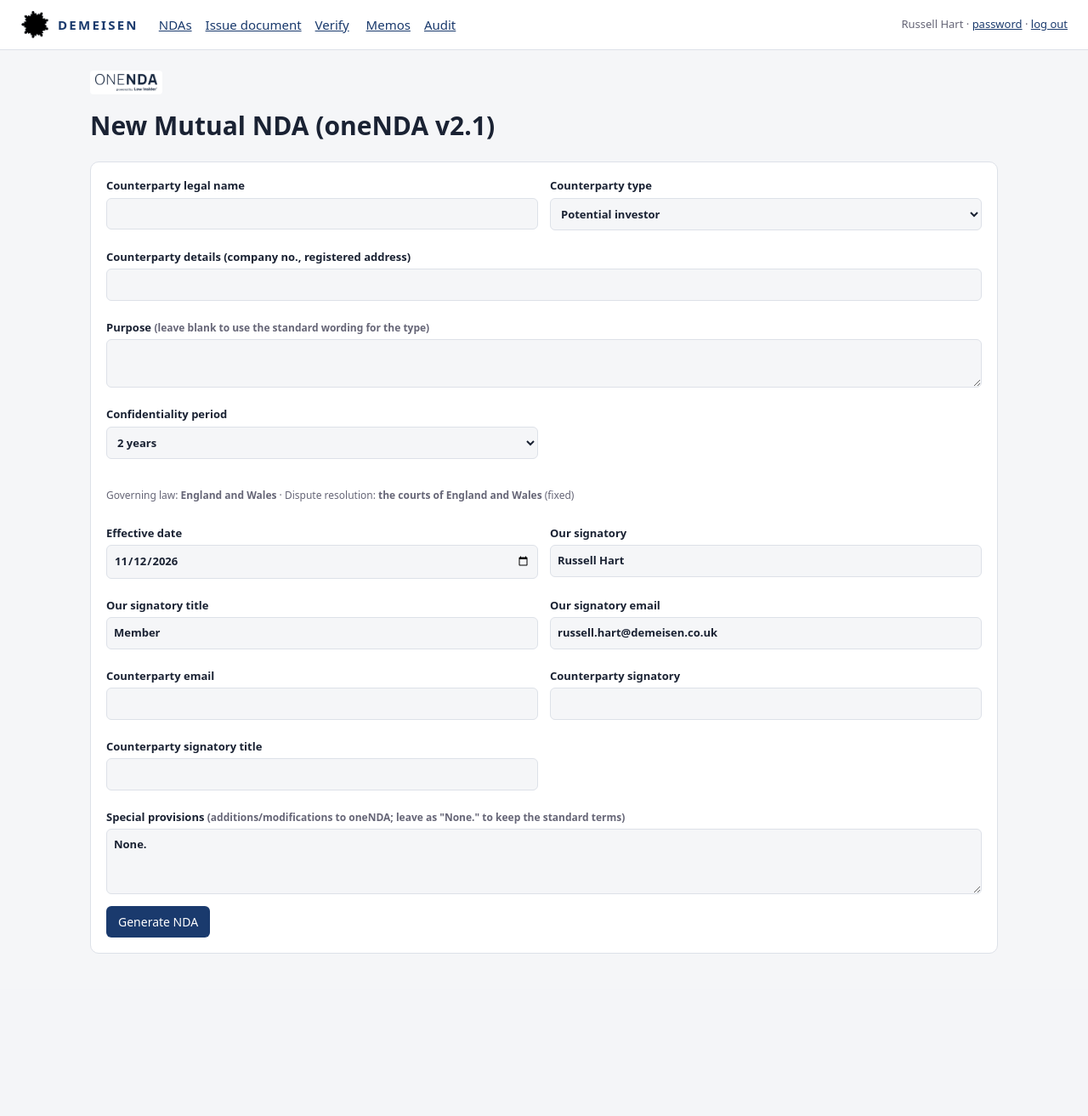
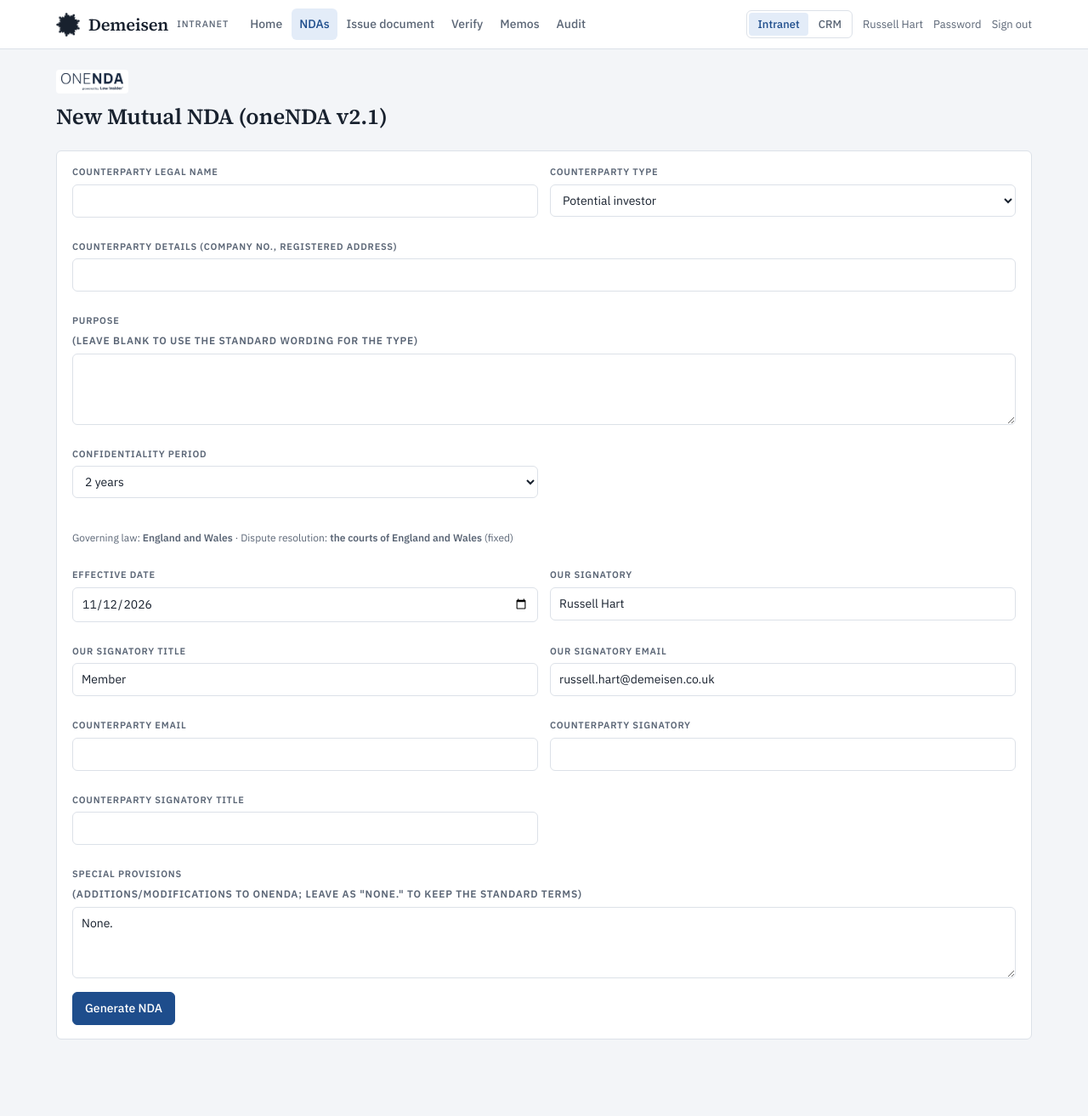
Before and after one commit to HitmanH/-demeisen-intranet-poc, a Flask app: page /nda/new in a window 1280 px wide. Shown: the whole page at 85% size. Before the commit the page ends 1122 px from the top, so only its background shows below. Run offline with Flask 3, Linux system fonts and the light colour scheme; the visitor is signed in with stand-in values (Sample User, id 1); data comes from the database, SQL or seed files in the repository.

Commit message:
Adopt shared Demeisen UI (CRM look, logo, app switcher with CRM link)
Co-Authored-By: Claude Opus 5.5 <noreply@anthropic.com>
Claude-Session: https://claude.ai/code/session_01KbwU1gQj61VuVrEB8zWBQ3

```diff
--- a/config.py
+++ b/config.py
@@ -5,6 +5,7 @@ FIRM_NAME = "Demeisen LLP"
 FIRM_ADDRESS = "c/o HaysMac, 10 Queen Street Place, London EC4R 1AG, United Kingdom"
 FIRM_OPERATING_ADDRESS = "53 Davies Street, London W1K 5JH"
 FIRM_COMPANY_NO = "OC460451"
+BRAND_NAME = "Demeisen"            # shown in the header
 WORDMARK_TEXT = "DEMEISEN"          # used for PDF wordmark/watermark
 SECRET_KEY = os.environ.get("INTRANET_SECRET", "dev-change-me")
 
@@ -16,6 +17,11 @@ MEMBERS = [
 
 # Memos at or above this value are flagged "material" (all members must sign off)
 MATERIAL_THRESHOLD = 5000
+
+# Other Demeisen apps, shown in the header app switcher
+APPS = [
+    {"title": "CRM", "url": os.environ.get("CRM_URL", "https://d1ld7k58u2qhpo.cloudfront.net")},
+]
 
 # Home page tiles
 LINKS = [
--- a/static/style.css
+++ b/static/style.css
@@ -1,19 +1,29 @@
-:root{--ink:#1a2233;--muted:#667;--line:#dde1e8;--bg:#f5f6f8;--card:#fff;--accent:#1a3a6d}
-@media(prefers-color-scheme:dark){:root{--ink:#e6e8ee;--muted:#9aa;--line:#334;--bg:#12161d;--card:#1b212b;--accent:#7aa2e8}}
-*{box-sizing:border-box}body{margin:0;font:15px/1.5 system-ui,sans-serif;color:var(--ink);background:var(--bg)}
-header{display:flex;gap:24px;align-items:center;flex-wrap:wrap;padding:12px 24px;background:var(--card);border-bottom:1px solid var(--line)}
-.brand{font-weight:800;letter-spacing:.15em;color:var(--accent);text-decoration:none}nav a{margin-right:16px}.who{margin-left:auto;font-size:13px;color:var(--muted)}
-a{color:var(--accent)}main{max-width:1100px;margin:0 auto;padding:24px 16px}h1{display:flex;gap:12px;align-items:center;flex-wrap:wrap}
-.card{background:var(--card);border:1px solid var(--line);border-radius:10px;padding:18px;margin-bottom:18px}.narrow{max-width:380px;margin:60px auto}
-.alert{border-left:4px solid #d08a00}.grid{display:grid;grid-template-columns:repeat(auto-fill,minmax(220px,1fr));gap:14px;margin-bottom:24px}
-.tile{display:block;background:var(--card);border:1px solid var(--line);border-radius:10px;padding:16px;text-decoration:none;color:var(--ink)}.tile:hover{border-color:var(--accent)}
-.tile span{display:block;color:var(--muted);font-size:13px}.tile.ext b{color:var(--accent)}
-.two{display:grid;grid-template-columns:1fr 1fr;gap:14px}.full{grid-column:1/-1}@media(max-width:700px){.two{grid-template-columns:1fr}}
-label{display:block;font-weight:600;font-size:13px;margin-bottom:8px}label.check{font-weight:normal}input:not([type=checkbox]),select,textarea{display:block;width:100%;margin-top:4px;padding:8px;border:1px solid var(--line);border-radius:6px;font:inherit;background:var(--bg);color:var(--ink)}
-button,.btn{background:var(--accent);color:#fff;border:0;border-radius:6px;padding:8px 14px;font:inherit;cursor:pointer;text-decoration:none;font-size:14px;margin-top:6px}
-button.secondary{background:var(--muted)}button.danger{background:#b3261e}
-table{width:100%;border-collapse:collapse;background:var(--card)}td,th{padding:8px;border-bottom:1px solid var(--line);text-align:left;vertical-align:top}
-.pill{font-size:12px;padding:2px 8px;border-radius:99px;background:var(--line)}.s-approved{background:#cdeccf;color:#145a1e}.s-rejected{background:#f6d2cf;color:#8a1c14}.s-awaiting{background:#fbe7b5;color:#6b4a00}
-.flash{padding:10px 14px;border-radius:6px;background:#dcefdc;color:#145a1e;margin-bottom:14px}.flash.error{background:#f6d2cf;color:#8a1c14}
-.memo{white-space:pre-wrap}.small,small{font-size:12px;color:var(--muted)}
-.brand{display:flex;align-items:center;gap:10px}.brand img{height:34px;border-radius:4px;background:#fff}.onenda{height:28px;display:block;margin-bottom:-6px;background:#fff;padding:4px 6px;border-radius:4px}.loginlogo{height:72px;display:block;margin:0 auto 8px}
+/* Intranet-specific layout on top of the shared Demeisen UI (static/ui/demeisen.css). */
+main h1 { display: flex; gap: 12px; align-items: center; flex-wrap: wrap; margin-bottom: 20px; }
+.card { background: var(--surface); border: 1px solid var(--line); border-radius: var(--r); padding: 16px 18px; margin-bottom: 18px; }
+.card h2 { margin-bottom: 12px; }
+.card.alert { border-left: 4px solid var(--warn); }
+.narrow { max-width: 400px; margin: 64px auto; }
+.grid { display: grid; grid-template-columns: repeat(auto-fill, minmax(220px, 1fr)); gap: 12px; margin-bottom: 24px; }
+.tile { padding: 14px 16px; }
+.tile.ext b { color: var(--accent); }
+.two { display: grid; grid-template-columns: 1fr 1fr; gap: 14px; } .full { grid-column: 1 / -1; }
+@media (max-width: 700px) { .two { grid-template-columns: 1fr; } }
+label { display: flex; flex-direction: column; gap: 6px; font-size: 11px; font-weight: 600; letter-spacing: 0.07em; text-transform: uppercase; color: var(--muted); margin-bottom: 12px; }
+label > input, label > select, label > textarea { font-size: 14px; letter-spacing: 0; text-transform: none; color: var(--ink); font-weight: 400; }
+label.check { flex-direction: row; align-items: center; text-transform: none; letter-spacing: 0; font-size: 14px; font-weight: 400; color: var(--ink); }
+button:not(.linkbtn) { display: inline-flex; align-items: center; gap: 6px; padding: 8px 14px; border-radius: var(--r); border: 1px solid var(--accent); background: var(--accent); color: var(--on-accent); font-weight: 500; cursor: pointer; margin-top: 4px; }
+button:not(.linkbtn):hover { filter: brightness(1.08); }
+button.secondary { background: transparent; color: var(--accent); border-color: var(--line); }
+button.danger { background: var(--crit); border-color: var(--crit); color: #fff; }
+h1 .btn { font-family: var(--f-body); font-size: 14px; }
+.card table { margin: -4px 0; }
+.pill { background: var(--hover); color: var(--muted); border: 1px solid var(--line); }
+.s-approved { background: var(--ok-soft); color: var(--ok); border-color: transparent; }
+.s-rejected { background: var(--crit-soft); color: var(--crit); border-color: transparent; }
+.s-awaiting { background: var(--warn-soft); color: var(--warn); border-color: transparent; }
+.memo { white-space: pre-wrap; }
+.small, small { font-size: 12px; color: var(--muted); }
+.onenda { height: 28px; display: block; margin-bottom: 8px; background: #fff; padding: 4px 6px; border-radius: 4px; }
+.loginlogo { width: 56px; height: 56px; margin: 0 auto 12px; display: block; color: var(--ink); }
+.narrow h1 { justify-content: center; }
--- /dev/null
+++ b/static/ui/demeisen.css
@@ -0,0 +1,159 @@
+/* Demeisen UI v1.0.1 — shared look for Demeisen apps (CRM, intranet, …).
+   Plain CSS, no build step. Copy dist/ into your app and link this file.
+   Rebrand: override the variables in "Brand" below and swap assets/logo-mark.png. */
+
+/* ---------- Brand (override these to rebrand) ---------- */
+:root {
+  --brand-name: "Demeisen";
+  --brand-logo: url("assets/logo-mark.png");
+}
+
+/* ---------- Tokens ---------- */
+:root {
+  --bg: #F3F5F8;
+  --surface: #FFFFFF;
+  --ink: #18212E;
+  --muted: #5B6676;
+  --line: #DCE1E8;
+  --hover: #F7F9FB;
+  --accent: #1E4D8C;
+  --accent-soft: #E3ECF8;
+  --on-accent: #FFFFFF;
+  --ci: #22706C;
+  --ci-soft: #DDF0EE;
+  --dem: #4A4F8C;
+  --dem-soft: #E8E9F6;
+  --intel: #8A5A12;
+  --intel-soft: #F6ECDB;
+  --ok: #2F7A4F;
+  --ok-soft: #E0F1E7;
+  --warn: #9A6200;
+  --warn-soft: #FBF0D9;
+  --crit: #B3261E;
+  --crit-soft: #FBE4E2;
+  --mark: #FFE7A3;
+  --f-body: "IBM Plex Sans", system-ui, -apple-system, "Segoe UI", sans-serif;
+  --f-mono: "IBM Plex Mono", ui-monospace, Consolas, monospace;
+  --f-display: "Source Serif 4", Georgia, "Times New Roman", serif;
+  --r: 6px;
+  color-scheme: light;
+}
+@media (prefers-color-scheme: dark) {
+  :root:not([data-theme="light"]) {
+    --bg: #0F141B; --surface: #171E28; --ink: #E6EAF0; --muted: #97A3B4; --line: #2A3442; --hover: #1C2531;
+    --accent: #86ADE8; --accent-soft: #1D2B40; --on-accent: #0F141B;
+    --ci: #6FC7C1; --ci-soft: #14302E; --dem: #A9ADE8; --dem-soft: #24264A;
+    --intel: #DDB06A; --intel-soft: #2E2618; --ok: #6CC08F; --ok-soft: #17291F;
+    --warn: #E2A93B; --warn-soft: #2E2410; --crit: #F08A82; --crit-soft: #34191A; --mark: #5A4A16;
+    color-scheme: dark;
+  }
+}
+:root[data-theme="dark"] {
+  --bg: #0F141B; --surface: #171E28; --ink: #E6EAF0; --muted: #97A3B4; --line: #2A3442; --hover: #1C2531;
+  --accent: #86ADE8; --accent-soft: #1D2B40; --on-accent: #0F141B;
+  --ci: #6FC7C1; --ci-soft: #14302E; --dem: #A9ADE8; --dem-soft: #24264A;
+  --intel: #DDB06A; --intel-soft: #2E2618; --ok: #6CC08F; --ok-soft: #17291F;
+  --warn: #E2A93B; --warn-soft: #2E2410; --crit: #F08A82; --crit-soft: #34191A; --mark: #5A4A16;
+  color-scheme: dark;
+}
+
+/* ---------- Base ---------- */
+* { box-sizing: border-box; }
+body { margin: 0; background: var(--bg); color: var(--ink); font-family: var(--f-body); font-size: 14px; line-height: 1.5; }
+a { color: var(--accent); }
+button, input, select, textarea { font: inherit; color: inherit; }
+:focus-visible { outline: 2px solid var(--accent); outline-offset: 2px; }
+.wrap { max-width: 1180px; margin: 0 auto; padding-left: max(16px, env(safe-area-inset-left, 0px)); padding-right: max(16px, env(safe-area-inset-right, 0px)); }
+.muted { color: var(--muted); }
+.mono { font-family: var(--f-mono); font-variant-numeric: tabular-nums; }
+
+/* ---------- Header ---------- */
+header.top { position: sticky; top: 0; z-index: 5; background: var(--surface); border-bottom: 1px solid var(--line); }
+header.top .wrap { display: flex; align-items: center; gap: 16px; flex-wrap: wrap; padding-block: 10px; }
+.brand { display: inline-flex; align-items: center; gap: 10px; color: var(--ink); text-decoration: none;
+  font-family: var(--f-display); font-size: 20px; font-weight: 600; letter-spacing: -0.01em; white-space: nowrap; }
+.brand-mark { width: 28px; height: 28px; flex: none; background: currentColor;
+  -webkit-mask: var(--brand-logo) center / contain no-repeat; mask: var(--brand-logo) center / contain no-repeat; }
+.brand span { font-family: var(--f-body); font-size: 11px; font-weight: 500; letter-spacing: 0.08em; text-transform: uppercase; color: var(--muted); }
+nav.tabs { display: flex; flex-wrap: wrap; gap: 2px; flex: 1; min-width: 0; }
+nav.tabs a { padding: 8px 9px; border-radius: var(--r); color: var(--muted); text-decoration: none; font-weight: 500; white-space: nowrap; }
+nav.tabs a:hover { color: var(--ink); background: var(--hover); }
+nav.tabs a[aria-current="page"] { background: var(--accent-soft); color: var(--accent); }
+/* App switcher + user area on the right of the header */
+.top-right { display: flex; align-items: center; gap: 12px; margin-left: auto; font-size: 13px; color: var(--muted); }
+.top-right a { color: var(--muted); text-decoration: none; }
+.top-right a:hover { color: var(--ink); }
+.apps { display: inline-flex; gap: 2px; padding: 2px; border: 1px solid var(--line); border-radius: var(--r); }
+.apps a { padding: 4px 10px; border-radius: 4px; font-weight: 500; }
+.apps a[aria-current="true"] { background: var(--accent-soft); color: var(--accent); }
+@media (max-width: 900px) { header.top { position: static; } header.top .wrap { gap: 8px; } nav.tabs a { padding: 6px 10px; } }
+
+/* ---------- Page ---------- */
+main .wrap { padding-block: 24px 72px; }
+h1 { font-family: var(--f-display); font-size: 26px; font-weight: 600; margin: 0; text-wrap: balance; letter-spacing: -0.01em; }
+h2 { font-size: 11px; font-weight: 600; letter-spacing: 0.08em; text-transform: uppercase; color: var(--muted); margin: 0 0 12px; display: flex; gap: 8px; align-items: baseline; }
+h3 { font-size: 15px; font-weight: 600; margin: 0 0 8px; }
+.pagehead { display: flex; align-items: flex-end; justify-content: space-between; gap: 16px; flex-wrap: wrap; margin-bottom: 20px; }
+.sub { color: var(--muted); margin: 4px 0 0; max-width: 65ch; }
+.panel { background: var(--surface); border: 1px solid var(--line); border-radius: var(--r); }
+.panel.pad { padding: 16px 18px; }
+.stack { display: flex; flex-direction: column; gap: 20px; }
+.narrow { max-width: 400px; margin: 64px auto; }
+
+/* ---------- Controls ---------- */
+.btn { display: inline-flex; align-items: center; gap: 6px; padding: 8px 14px; border-radius: var(--r); border: 1px solid var(--accent); background: var(--accent); color: var(--on-accent); font-weight: 500; cursor: pointer; white-space: nowrap; text-decoration: none; }
+.btn:hover { filter: brightness(1.08); }
+.btn.ghost { background: transparent; color: var(--accent); border-color: var(--line); }
+.btn.ghost:hover { background: var(--hover); filter: none; }
+.btn.danger { background: var(--crit); border-color: var(--crit); color: #fff; }
+.btn.sm { padding: 5px 10px; font-size: 13px; }
+.linkbtn { background: none; border: 0; padding: 0; color: var(--accent); cursor: pointer; text-decoration: underline; text-underline-offset: 2px; }
+input:not([type]), input[type="text"], input[type="email"], input[type="password"], input[type="number"], input[type="search"], input[type="date"], input[type="tel"], input[type="file"], select, textarea {
+  width: 100%; min-width: 0; padding: 8px 10px; border: 1px solid var(--line); border-radius: var(--r); background: var(--surface);
+}
+textarea { resize: vertical; min-height: 84px; line-height: 1.5; }
+input:focus, select:focus, textarea:focus { outline: 2px solid var(--accent); outline-offset: -1px; border-color: var(--accent); }
+.field { display: flex; flex-direction: column; gap: 6px; min-width: 0; }
+.lbl { font-size: 11px; font-weight: 600; letter-spacing: 0.07em; text-transform: uppercase; color: var(--muted); }
+.lbl em { font-style: normal; font-weight: 400; text-transform: none; letter-spacing: 0; }
+.fgrid { display: grid; grid-template-columns: repeat(auto-fit, minmax(200px, 1fr)); gap: 14px; }
+.span-all { grid-column: 1 / -1; }
+.form-actions { display: flex; gap: 10px; align-items: center; flex-wrap: wrap; }
+.form-error { color: var(--crit); font-weight: 500; }
+
+/* ---------- Pills ---------- */
+.pill { display: inline-flex; align-items: center; padding: 1px 8px; border-radius: 999px; font-size: 12px; font-weight: 500; white-space: nowrap; line-height: 1.6; }
+.pill.inv { background: var(--accent-soft); color: var(--accent); }
+.pill.ci { background: var(--ci-soft); color: var(--ci); }
+.pill.dem { background: var(--dem-soft); color: var(--dem); }
+.pill.intel { background: var(--intel-soft); color: var(--intel); }
+.pill.done, .pill.ok { background: var(--ok-soft); color: var(--ok); }
+.pill.warn { background: var(--warn-soft); color: var(--warn); }
+.pill.crit { background: var(--crit-soft); color: var(--crit); }
+.pill.open, .pill.oth { background: var(--hover); color: var(--muted); border: 1px solid var(--line); }
+
+/* ---------- Tiles ---------- */
+.tiles { display: grid; grid-template-columns: repeat(auto-fill, minmax(220px, 1fr)); gap: 12px; }
+.tile { padding: 12px 14px; display: flex; flex-direction: column; gap: 2px; text-decoration: none; color: var(--ink); background: var(--surface); border: 1px solid var(--line); border-radius: var(--r); }
+.tile:hover { background: var(--hover); }
+.tile b { font-weight: 600; }
+.tile span { color: var(--muted); font-size: 13px; }
+.tile .n { font-size: 28px; font-weight: 600; font-variant-numeric: tabular-nums; line-height: 1.1; }
+
+/* ---------- Tables ---------- */
+.tbl-wrap { overflow-x: auto; }
+table { width: 100%; border-collapse: collapse; font-variant-numeric: tabular-nums; }
+th { text-align: left; font-size: 11px; font-weight: 600; letter-spacing: 0.07em; text-transform: uppercase; color: var(--muted); padding: 10px 12px; border-bottom: 1px solid var(--line); white-space: nowrap; }
+td { padding: 10px 12px; border-bottom: 1px solid var(--line); vertical-align: middle; }
+tr:last-child td { border-bottom: 0; }
+td.num, th.num { text-align: right; }
+
+/* ---------- Messages ---------- */
+.flash { padding: 10px 14px; border-radius: var(--r); margin-bottom: 16px; background: var(--ok-soft); color: var(--ok); font-weight: 500; }
+.flash.error { background: var(--crit-soft); color: var(--crit); }
+.flash.warn { background: var(--warn-soft); color: var(--warn); }
+.empty { padding: 16px 14px; color: var(--muted); }
+.toast { position: fixed; left: 50%; bottom: calc(20px + env(safe-area-inset-bottom, 0px)); transform: translateX(-50%) translateY(20px); background: var(--ink); color: var(--bg); padding: 10px 16px; border-radius: var(--r); font-weight: 500; opacity: 0; pointer-events: none; transition: opacity .2s, transform .2s; z-index: 20; max-width: calc(100vw - 32px); }
+.toast.show { opacity: 1; transform: translateX(-50%) translateY(0); }
+
+@media print { header.top, .no-print { display: none !important; } body { background: #fff; } }
--- a/templates/base.html
+++ b/templates/base.html
@@ -1,9 +1,21 @@
-<!doctype html><html><head><meta charset="utf-8"><meta name="viewport" content="width=device-width,initial-scale=1">
+<!doctype html><html lang="en"><head><meta charset="utf-8"><meta name="viewport" content="width=device-width,initial-scale=1">
 <title>{% block title %}Intranet{% endblock %} · {{ cfg.FIRM_NAME }}</title>
+<link rel="icon" href="{{ url_for('static', filename='ui/assets/favicon.png') }}">
+<link rel="preconnect" href="https://fonts.googleapis.com"><link rel="preconnect" href="https://fonts.gstatic.com" crossorigin>
+<link rel="stylesheet" href="https://fonts.googleapis.com/css2?family=IBM+Plex+Mono:wght@400;500&family=IBM+Plex+Sans:wght@400;500;600&family=Source+Serif+4:opsz,wght@8..60,600&display=swap">
+<link rel="stylesheet" href="{{ url_for('static', filename='ui/demeisen.css') }}">
 <link rel="stylesheet" href="{{ url_for('static', filename='style.css') }}"></head><body>
-{% if me %}<header><a class="brand" href="/"><img src="{{ url_for('static', filename='logo.png') }}" alt="">{{ cfg.WORDMARK_TEXT }}</a>
-<nav><a href="/nda">NDAs</a><a href="/issue">Issue document</a><a href="/verify">Verify</a>
-<a href="/memos">Memos</a><a href="/audit">Audit</a></nav>
-<span class="who">{{ me.name }} · <a href="/password">password</a> · <a href="/logout">log out</a></span></header>{% endif %}
-<main>{% for cat, msg in get_flashed_messages(with_categories=true) %}<div class="flash {{cat}}">{{ msg }}</div>{% endfor %}
-{% block body %}{% endblock %}</main></body></html>
+{% set here = request.path %}
+{% if me %}<header class="top"><div class="wrap">
+  <a class="brand" href="/"><i class="brand-mark" aria-hidden="true"></i>{{ cfg.BRAND_NAME }} <span>Intranet</span></a>
+  <nav class="tabs" aria-label="Sections">
+    {% for href, label in [("/", "Home"), ("/nda", "NDAs"), ("/issue", "Issue document"), ("/verify", "Verify"), ("/memos", "Memos"), ("/audit", "Audit")] %}
+    <a href="{{ href }}"{% if (href == "/" and here == "/") or (href != "/" and here.startswith(href)) %} aria-current="page"{% endif %}>{{ label }}</a>{% endfor %}
+  </nav>
+  <div class="top-right">
+    {% if cfg.APPS %}<nav class="apps" aria-label="Apps"><a href="/" aria-current="true">Intranet</a>{% for a in cfg.APPS %}<a href="{{ a.url }}">{{ a.title }}</a>{% endfor %}</nav>{% endif %}
+    <span>{{ me.name }}</span><a href="/password">Password</a><a href="/logout">Sign out</a>
+  </div>
+</div></header>{% endif %}
+<main><div class="wrap">{% for cat, msg in get_flashed_messages(with_categories=true) %}<div class="flash {{cat}}">{{ msg }}</div>{% endfor %}
+{% block body %}{% endblock %}</div></main></body></html>
--- a/templates/login.html
+++ b/templates/login.html
@@ -1,3 +1,3 @@
-{% extends "base.html" %}{% block body %}<div class="card narrow"><img class="loginlogo" src="/static/logo.png" alt=""><h1>{{ cfg.FIRM_NAME }}</h1>
+{% extends "base.html" %}{% block body %}<div class="card narrow"><i class="brand-mark loginlogo" aria-hidden="true"></i><h1>{{ cfg.FIRM_NAME }}</h1>
 <form method="post"><label>Email<input name="email" required></label>
 <label>Password<input type="password" name="password" required></label><button>Log in</button></form></div>{% endblock %}
```
Also changed, not shown: static/ui/assets/favicon.png (added), static/ui/assets/logo-mark.png (added), 1 other file.
